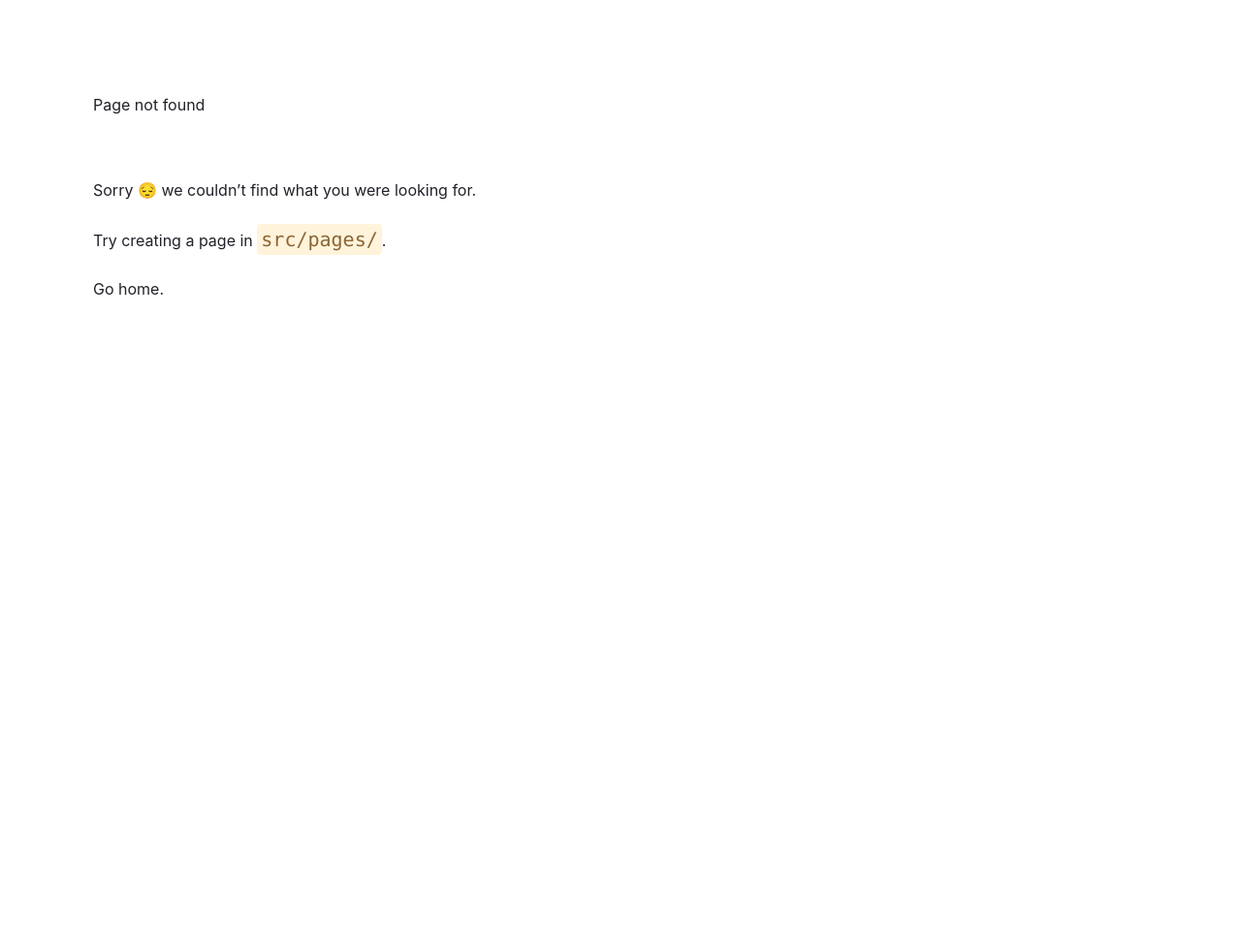
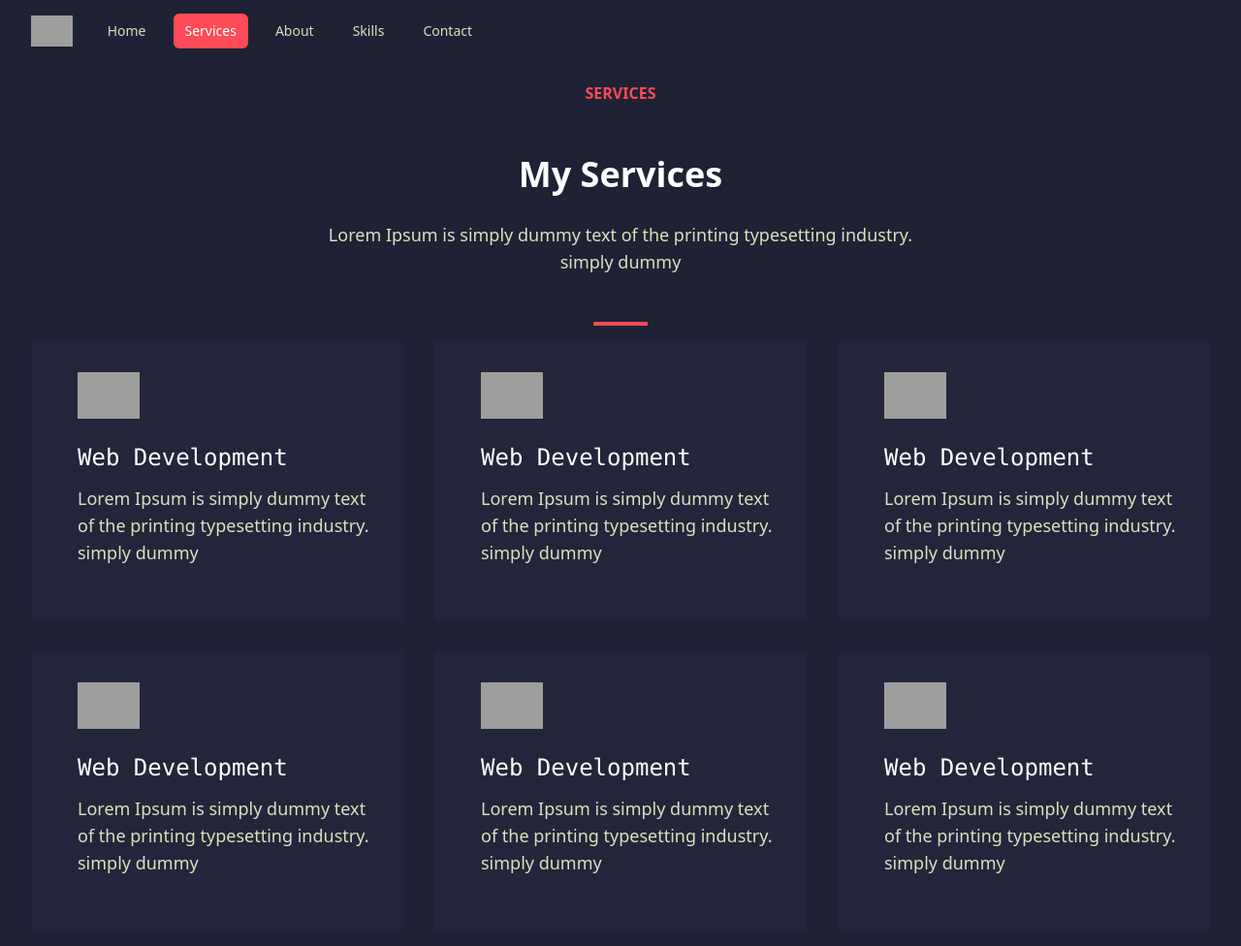
Before and after one commit to shariqanwar20/Portfolio-Site, a Gatsby site: page /services in a window 1280 px wide. Before the commit this address had no page. Shown: the whole page at 97% size. Before the commit the page ends 800 px from the top, so only its background shows below. Built offline with nearby package versions, Linux system fonts and the light colour scheme; Gatsby itself is replaced by a stand-in of ours; grey boxes are pictures that could not be loaded.

Commit message:
completed the UI of services page

```diff
--- a/src/components/Card.tsx
+++ b/src/components/Card.tsx
@@ -8,11 +8,11 @@ type CardProps = {
 
 export default ({ imgSrc, title, description }: CardProps) => {
     return (
-        <div className="max-w-sm bg-secondaryBg rounded pb-14 pt-8 pr-5 pl-12 m-4 space-y-6">
+        <div className="max-w-sm bg-secondaryBg rounded pb-14 pt-8 pr-5 pl-12 m-4 space-y-6 hover:bg-alternateText">
             {/* card logo */}
             <div>
                 <img
-                    className="block h-12 text-alternateText w-auto"
+                    className="block h-12 text-alternateText w-auto hover:animate-wiggle"
                     src={imgSrc}
                     alt={title}
                   />
--- a/src/components/Header.tsx
+++ b/src/components/Header.tsx
@@ -2,12 +2,13 @@ import React from 'react'
 
 type HeaderProps = {
     title: string;
-    description: string
+    description: string;
+    backgroundColor: string;
 }
 
-export default ({ title, description }: HeaderProps) => {
+export default ({ title, description, backgroundColor }: HeaderProps) => {
     return (
-        <div className="bg-primaryBg ">
+        <div className={`bg-${backgroundColor}`}>
         <div className="pt-8">
             <div className="space-y-7 m-auto w-1/2">
                     <h4 className="text-4xl text-primaryText font-sans text-center font-bold">
--- a/src/components/Navbar.tsx
+++ b/src/components/Navbar.tsx
@@ -1,16 +1,18 @@
-import React from 'react'
-import { Disclosure } from '@headlessui/react'
-import { MenuIcon, XIcon } from '@heroicons/react/outline'
+import React from "react";
+import { Disclosure } from "@headlessui/react";
+import { MenuIcon, XIcon } from "@heroicons/react/outline";
+import { Link } from "gatsby";
 
 const navigation = [
-  { name: 'Dashboard', href: '#', current: true },
-  { name: 'Team', href: '#', current: false },
-  { name: 'Projects', href: '#', current: false },
-  { name: 'Calendar', href: '#', current: false },
-]
+  { name: "Home", href: "", current: true },
+  { name: "Services", href: "services", current: false },
+  { name: "About", href: "about", current: false },
+  { name: "Skills", href: "skills", current: false },
+  { name: "Contact", href: "contact", current: false },
+];
 
 function classNames(...classes) {
-  return classes.filter(Boolean).join(' ')
+  return classes.filter(Boolean).join(" ");
 }
 
 export default () => {
@@ -22,7 +24,10 @@ export default () => {
             <div className="relative flex items-center justify-between h-16">
               <div className="absolute inset-y-0 left-0 flex items-center sm:hidden">
                 {/* Mobile menu button*/}
-                <Disclosure.Button className="inline-flex items-center justify-center p-2 rounded-md text-gray-400 hover:text-white hover:bg-gray-700 focus:outline-none focus:ring-2 focus:ring-inset focus:ring-white">
+                <Disclosure.Button
+                  style={{ color: "white" }}
+                  className="inline-flex items-center justify-center p-2 rounded-md text-gray-400 hover:text-white hover:bg-primaryBg focus:outline-none focus:ring-2 focus:ring-inset focus:ring-white"
+                >
                   <span className="sr-only">Open main menu</span>
                   {open ? (
                     <XIcon className="block h-6 w-6" aria-hidden="true" />
@@ -47,17 +52,15 @@ export default () => {
                 <div className="hidden sm:block sm:ml-6">
                   <div className="flex space-x-4">
                     {navigation.map((item) => (
-                      <a
+                      <Link
                         key={item.name}
-                        href={item.href}
-                        className={classNames(
-                          item.current ? 'bg-alternateText text-primaryText' : 'text-secondaryText hover:text-alternateText',
-                          'px-3 py-2 rounded-md text-sm font-medium'
-                        )}
-                        aria-current={item.current ? 'page' : undefined}
+                        to={`/${item.href}`}
+                        className="text-secondaryText hover:text-alternateText px-3 py-2 rounded-md text-sm font-medium"
+                        aria-current={item.current ? "page" : undefined}
+                        activeClassName="bg-alternateText text-primaryText hover:text-primaryText"
                       >
                         {item.name}
-                      </a>
+                      </Link>
                     ))}
                   </div>
                 </div>
@@ -68,22 +71,20 @@ export default () => {
           <Disclosure.Panel className="sm:hidden">
             <div className="px-2 pt-2 pb-3 space-y-1">
               {navigation.map((item) => (
-                <a
+                <Link
                   key={item.name}
-                  href={item.href}
-                  className={classNames(
-                    item.current ? 'bg-alternateText text-primaryText' : 'text-secondaryText hover:text-alternateText',
-                    'block px-3 py-2 rounded-md text-base font-medium'
-                  )}
-                  aria-current={item.current ? 'page' : undefined}
+                  to={`/${item.href}`}
+                  className="text-secondaryText hover:text-alternateText px-3 py-2 rounded-md text-sm font-medium"
+                  aria-current={item.current ? "page" : undefined}
+                  activeClassName="bg-alternateText text-primaryText"
                 >
                   {item.name}
-                </a>
+                </Link>
               ))}
             </div>
           </Disclosure.Panel>
         </>
       )}
     </Disclosure>
-  )
-}
+  );
+};
--- /dev/null
+++ b/src/data/services.json
@@ -0,0 +1,32 @@
+[
+    {
+        "imgSrc": "https://tailwindui.com/img/logos/workflow-mark-indigo-500.svg",
+        "title": "Web Development",
+        "description": "Lorem Ipsum is simply dummy text of the printing typesetting industry. simply dummy"
+    },
+    {
+        "imgSrc": "https://tailwindui.com/img/logos/workflow-mark-indigo-500.svg",
+        "title": "Web Development",
+        "description": "Lorem Ipsum is simply dummy text of the printing typesetting industry. simply dummy"
+    },
+    {
+        "imgSrc": "https://tailwindui.com/img/logos/workflow-mark-indigo-500.svg",
+        "title": "Web Development",
+        "description": "Lorem Ipsum is simply dummy text of the printing typesetting industry. simply dummy"
+    },
+    {
+        "imgSrc": "https://tailwindui.com/img/logos/workflow-mark-indigo-500.svg",
+        "title": "Web Development",
+        "description": "Lorem Ipsum is simply dummy text of the printing typesetting industry. simply dummy"
+    },
+    {
+        "imgSrc": "https://tailwindui.com/img/logos/workflow-mark-indigo-500.svg",
+        "title": "Web Development",
+        "description": "Lorem Ipsum is simply dummy text of the printing typesetting industry. simply dummy"
+    },
+    {
+        "imgSrc": "https://tailwindui.com/img/logos/workflow-mark-indigo-500.svg",
+        "title": "Web Development",
+        "description": "Lorem Ipsum is simply dummy text of the printing typesetting industry. simply dummy"
+    }
+]
--- a/src/pages/index.tsx
+++ b/src/pages/index.tsx
@@ -8,7 +8,7 @@ export default () => {
     return (
         <>
             <Navbar />
-            {/* <Header title="Web Development" description="Lorem Ipsum is simply dummy text of the printing typesetting industry. simply dummy"/> */}
+            {/* <Header backgroundColor="primaryBg" title="Web Development" description="Lorem Ipsum is simply dummy text of the printing typesetting industry. simply dummy"/> */}
             {/* <Card imgSrc={githubLogo} title="Web Development" description="Lorem Ipsum is simply dummy text of the printing typesetting industry. simply dummy"/> */}
         </>
     );
--- /dev/null
+++ b/src/pages/services.tsx
@@ -0,0 +1,28 @@
+import React from "react";
+import Card from "../components/Card";
+import Header from "../components/Header";
+import Navbar from "../components/Navbar";
+import services from "../data/services.json";
+
+export default () => {
+  return (
+    <>
+      <Navbar />
+      <div className="bg-primaryBg font-sans text-alternateText py-5 text-center font-semibold">
+        SERVICES
+      </div>
+      <Header title="My Services" description={services[0].description} backgroundColor="primaryBg"/>
+      <div className="flex flex-wrap bg-primaryBg justify-center">
+        {services.map((service) => {
+          return (
+            <Card
+              imgSrc={service.imgSrc}
+              title={service.title}
+              description={service.description}
+            />
+          );
+        })}
+      </div>
+    </>
+  );
+};
--- a/tailwind.config.js
+++ b/tailwind.config.js
@@ -2,7 +2,17 @@ module.exports = {
   purge: ['./src/**/*.{js,jsx,ts,tsx}'],
   darkMode: false, // or 'media' or 'class'
   theme: {
-    extend: {},
+    extend: {
+      keyframes: {
+        wiggle: {
+          '0%, 100%': { transform: 'rotate(-180deg)' },
+          '50%': { transform: 'rotate(180deg)' },
+        }
+       },
+       animation: {
+        wiggle: 'wiggle 1s ease-in-out infinite',
+       }
+    },
     colors: {
       transparent: 'transparent',
       current: 'currentColor',
@@ -14,7 +24,9 @@ module.exports = {
     }
   },
   variants: {
-    extend: {},
+    extend: {
+      animation: ['hover', 'group-hover'],
+    },
   },
   plugins: [],
 }
```
